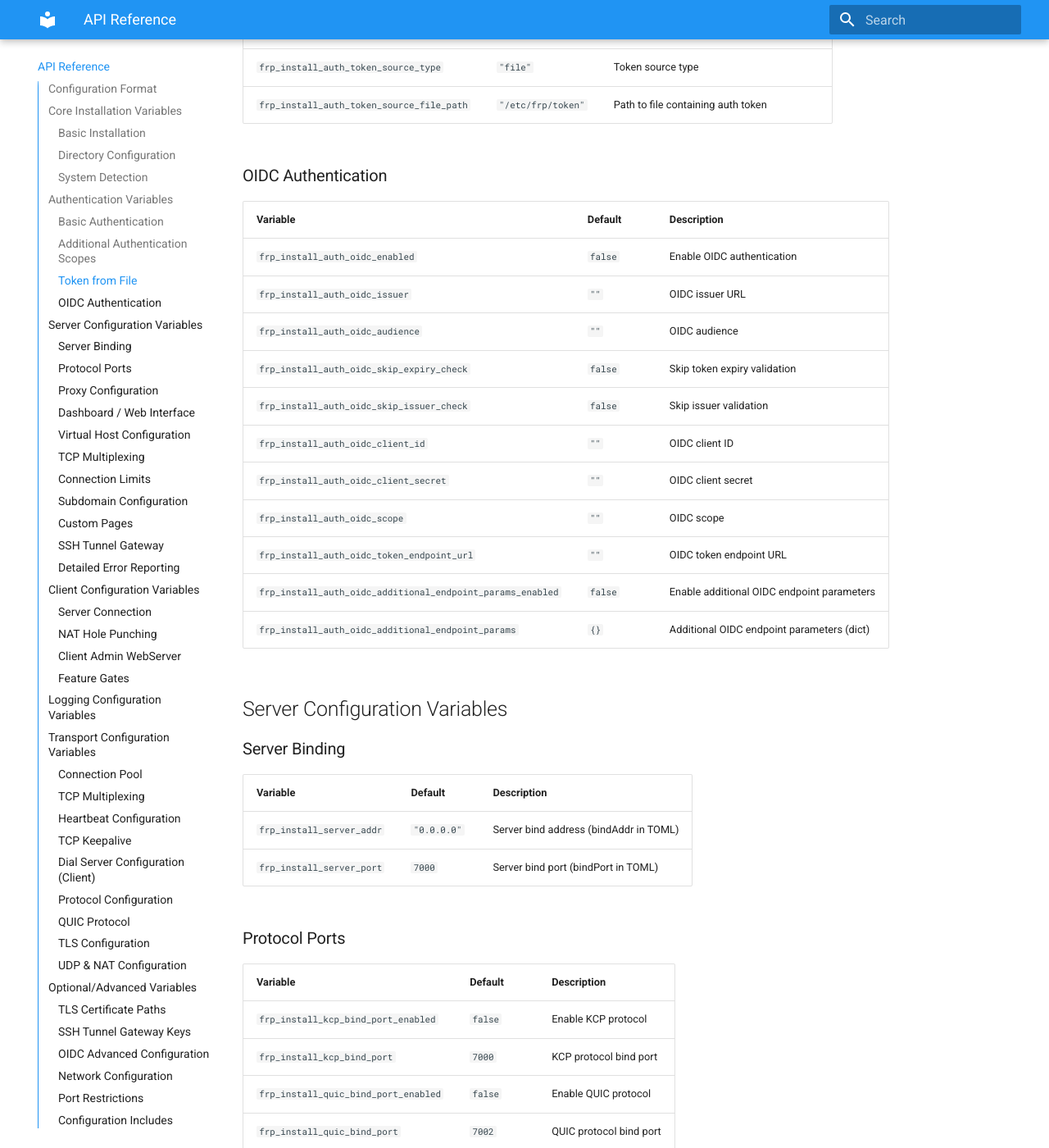
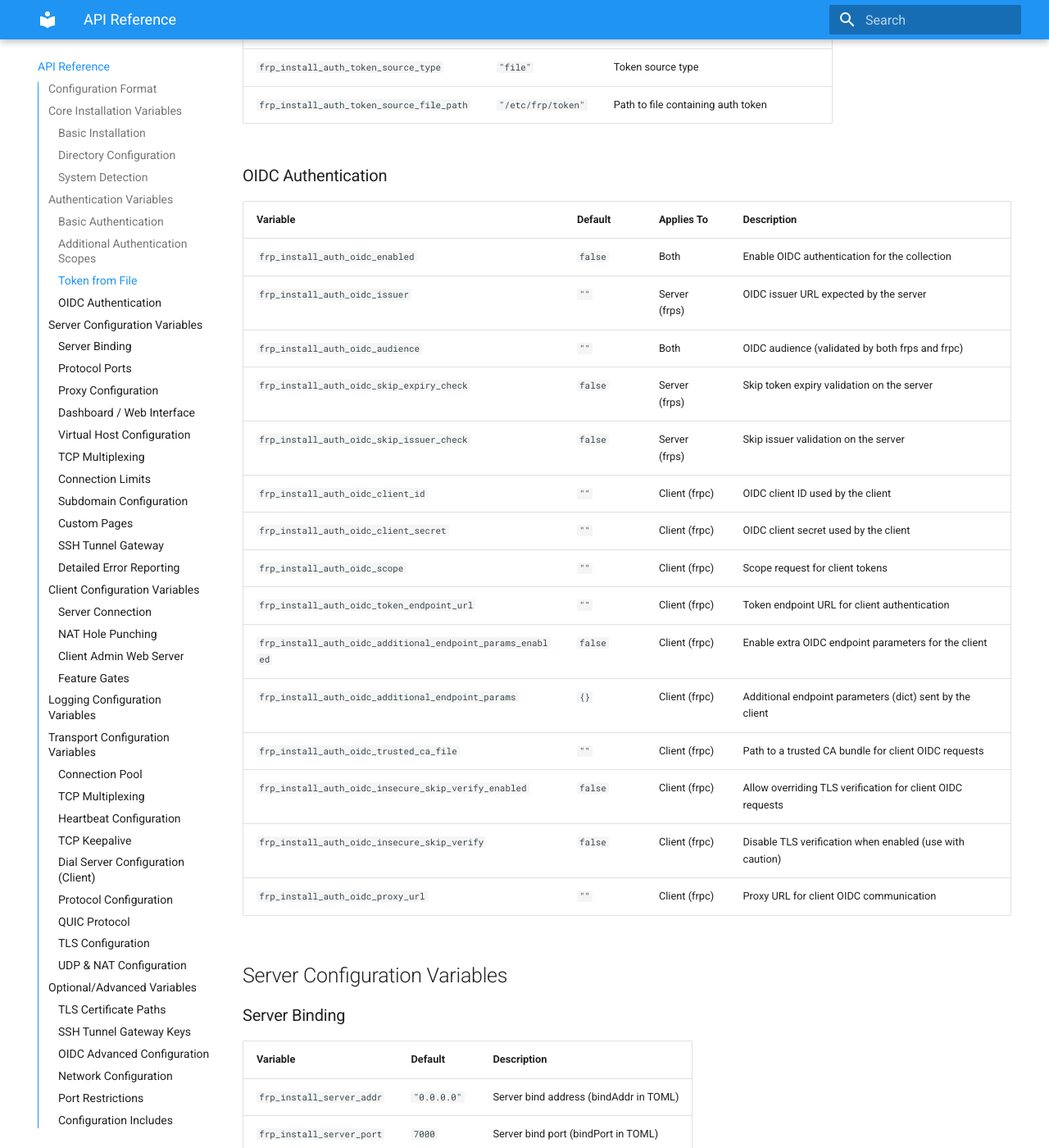
Before and after one commit to wiphoo/Ansible-FRP, an MkDocs documentation site: the page built from docs/api.md, in a window 1280 px wide and 1400 px high, scrolled down 2217 px. Shown: the whole window at 82% size. Built offline with MkDocs 1.6.1 and Material for MkDocs 9.7.7, drawn with Linux system fonts in a browser that asks for light colours; some of the changed text lies outside the part shown.

```diff
--- a/docs/api.md
+++ b/docs/api.md
@@ -66,19 +66,23 @@ Complete variable reference for the wiphoo.frp collection.
 
 ### OIDC Authentication
 
-| Variable | Default | Description |
-|----------|---------|-------------|
-| `frp_install_auth_oidc_enabled` | `false` | Enable OIDC authentication |
-| `frp_install_auth_oidc_issuer` | `""` | OIDC issuer URL |
-| `frp_install_auth_oidc_audience` | `""` | OIDC audience |
-| `frp_install_auth_oidc_skip_expiry_check` | `false` | Skip token expiry validation |
-| `frp_install_auth_oidc_skip_issuer_check` | `false` | Skip issuer validation |
-| `frp_install_auth_oidc_client_id` | `""` | OIDC client ID |
-| `frp_install_auth_oidc_client_secret` | `""` | OIDC client secret |
-| `frp_install_auth_oidc_scope` | `""` | OIDC scope |
-| `frp_install_auth_oidc_token_endpoint_url` | `""` | OIDC token endpoint URL |
-| `frp_install_auth_oidc_additional_endpoint_params_enabled` | `false` | Enable additional OIDC endpoint parameters |
-| `frp_install_auth_oidc_additional_endpoint_params` | `{}` | Additional OIDC endpoint parameters (dict) |
+| Variable | Default | Applies To | Description |
+|----------|---------|------------|-------------|
+| `frp_install_auth_oidc_enabled` | `false` | Both | Enable OIDC authentication for the collection |
+| `frp_install_auth_oidc_issuer` | `""` | Server (frps) | OIDC issuer URL expected by the server |
+| `frp_install_auth_oidc_audience` | `""` | Both | OIDC audience (validated by both frps and frpc) |
+| `frp_install_auth_oidc_skip_expiry_check` | `false` | Server (frps) | Skip token expiry validation on the server |
+| `frp_install_auth_oidc_skip_issuer_check` | `false` | Server (frps) | Skip issuer validation on the server |
+| `frp_install_auth_oidc_client_id` | `""` | Client (frpc) | OIDC client ID used by the client |
+| `frp_install_auth_oidc_client_secret` | `""` | Client (frpc) | OIDC client secret used by the client |
+| `frp_install_auth_oidc_scope` | `""` | Client (frpc) | Scope request for client tokens |
+| `frp_install_auth_oidc_token_endpoint_url` | `""` | Client (frpc) | Token endpoint URL for client authentication |
+| `frp_install_auth_oidc_additional_endpoint_params_enabled` | `false` | Client (frpc) | Enable extra OIDC endpoint parameters for the client |
+| `frp_install_auth_oidc_additional_endpoint_params` | `{}` | Client (frpc) | Additional endpoint parameters (dict) sent by the client |
+| `frp_install_auth_oidc_trusted_ca_file` | `""` | Client (frpc) | Path to a trusted CA bundle for client OIDC requests |
+| `frp_install_auth_oidc_insecure_skip_verify_enabled` | `false` | Client (frpc) | Allow overriding TLS verification for client OIDC requests |
+| `frp_install_auth_oidc_insecure_skip_verify` | `false` | Client (frpc) | Disable TLS verification when enabled (use with caution) |
+| `frp_install_auth_oidc_proxy_url` | `""` | Client (frpc) | Proxy URL for client OIDC communication |
 
 ## Server Configuration Variables
 
@@ -192,7 +196,7 @@ Complete variable reference for the wiphoo.frp collection.
 | `frp_install_nat_hole_stun_server_enabled` | `false` | Enable NAT hole punching |
 | `frp_install_nat_hole_stun_server` | `"stun.easyvoip.com:3478"` | STUN server for NAT traversal |
 
-### Client Admin WebServer
+### Client Admin Web Server
 
 | Variable | Default | Description |
 |----------|---------|-------------|
```
Also changed, not shown: other parts of docs/api.md (+1 -1 lines), docs/README.md (+1 -1 lines), docs/contributing.md (+1 -1 lines), docs/roles/frp_install.md (+8 -2 lines), docs/usage.md (+1 -1 lines), 4 other files.
